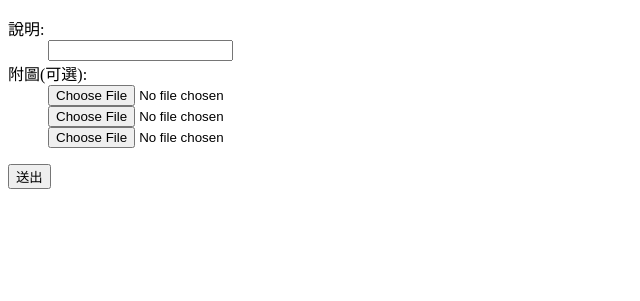
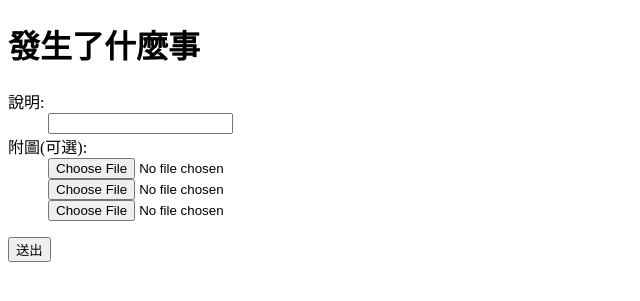
Before and after one commit to lowiki-org/localwiki-social, a Flask app: page / in a window 1280 px wide. Shown: the top 301 px of the page, without its empty margins (0-640 px from the left). Run offline with Flask 2, Linux system fonts and the light colour scheme.

Commit message:
Add header

```diff
--- a/templates/add.html
+++ b/templates/add.html
@@ -1,4 +1,6 @@
 <!doctype html>
+<title>Post to twitter</title>
+<h1>發生了什麼事</h1>
 {% block body %}
 {% if error %}
     <p class=error><strong>Error:</strong> {{ error }}
```
